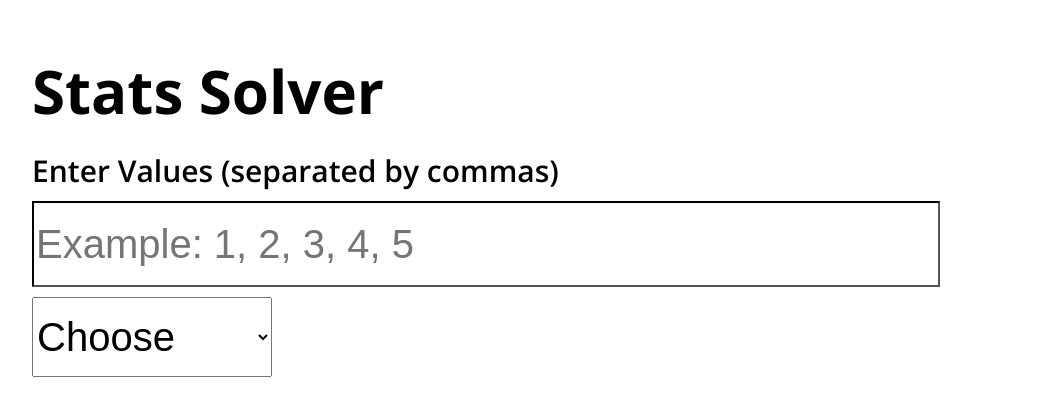
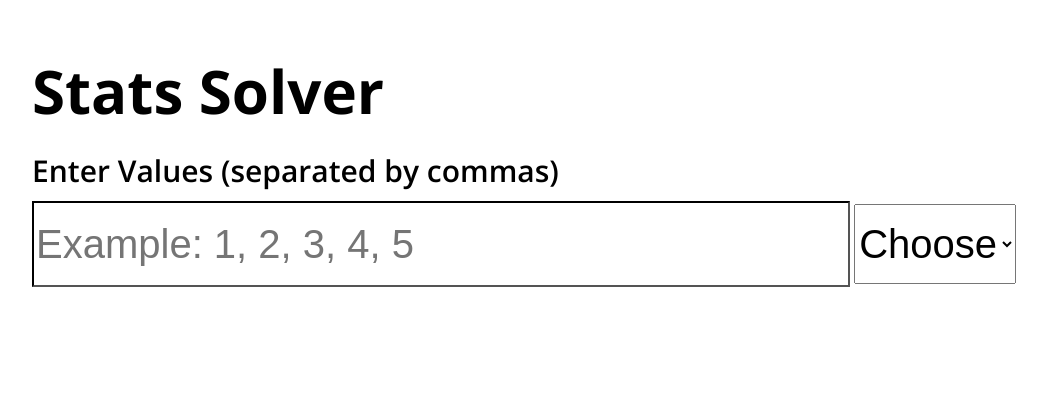
Before and after one commit to Stats-Solver/Stats-Solver.github.io, a PHP site: page / in a window 1280 px wide. Shown: the top 416 px of the page, without its empty margins (68-1115 px from the left). Run offline with PHP 8.4, Linux system fonts and the light colour scheme.

Commit message:
Update style.css

```diff
--- a/style.css
+++ b/style.css
@@ -14,7 +14,7 @@ body{
 #values{
     align-items: center;
     height: 80px;
-    width: 900px;
+    width: 75%;
     font-size: 40px;
     color: black;
     margin: 10px 0px;
@@ -22,7 +22,7 @@ body{
 }
 #stat{
     height: 80px;
-    width: 240px;
+    width: 15%;
     font-size: 40px;
 }
 #output{
```
